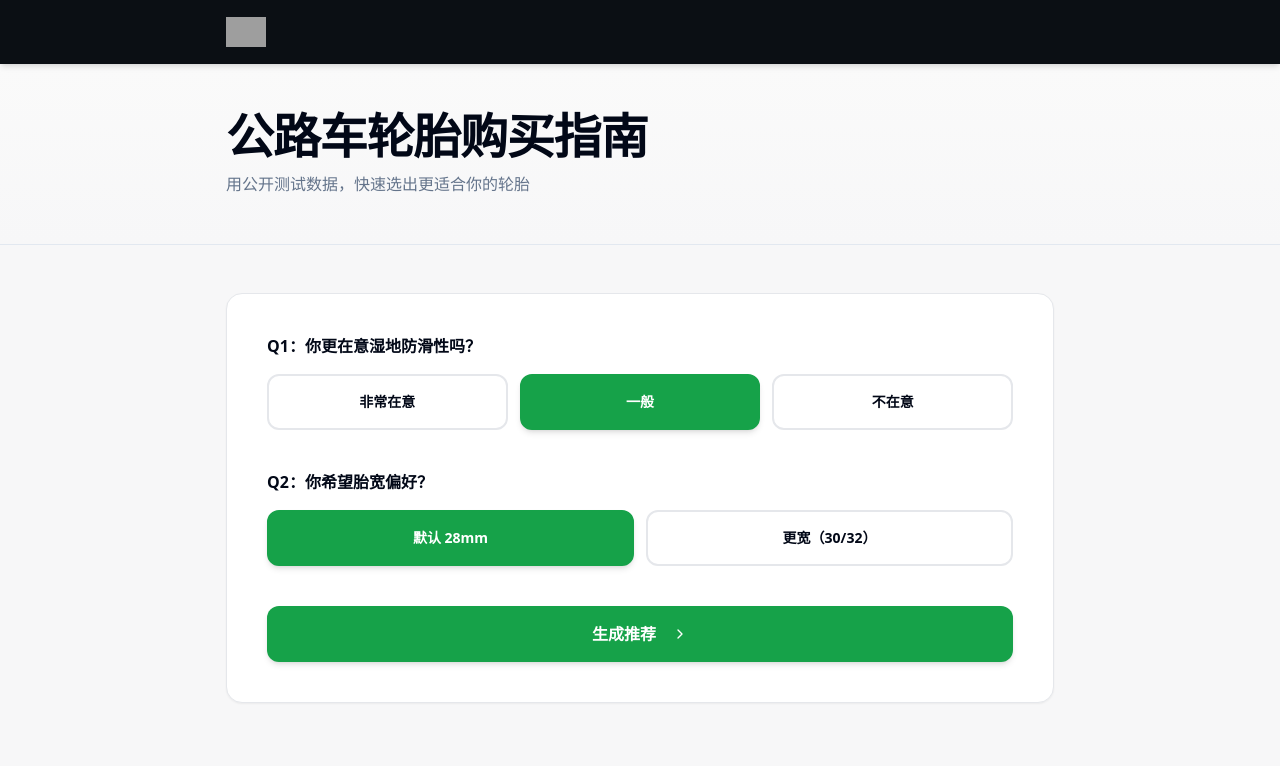
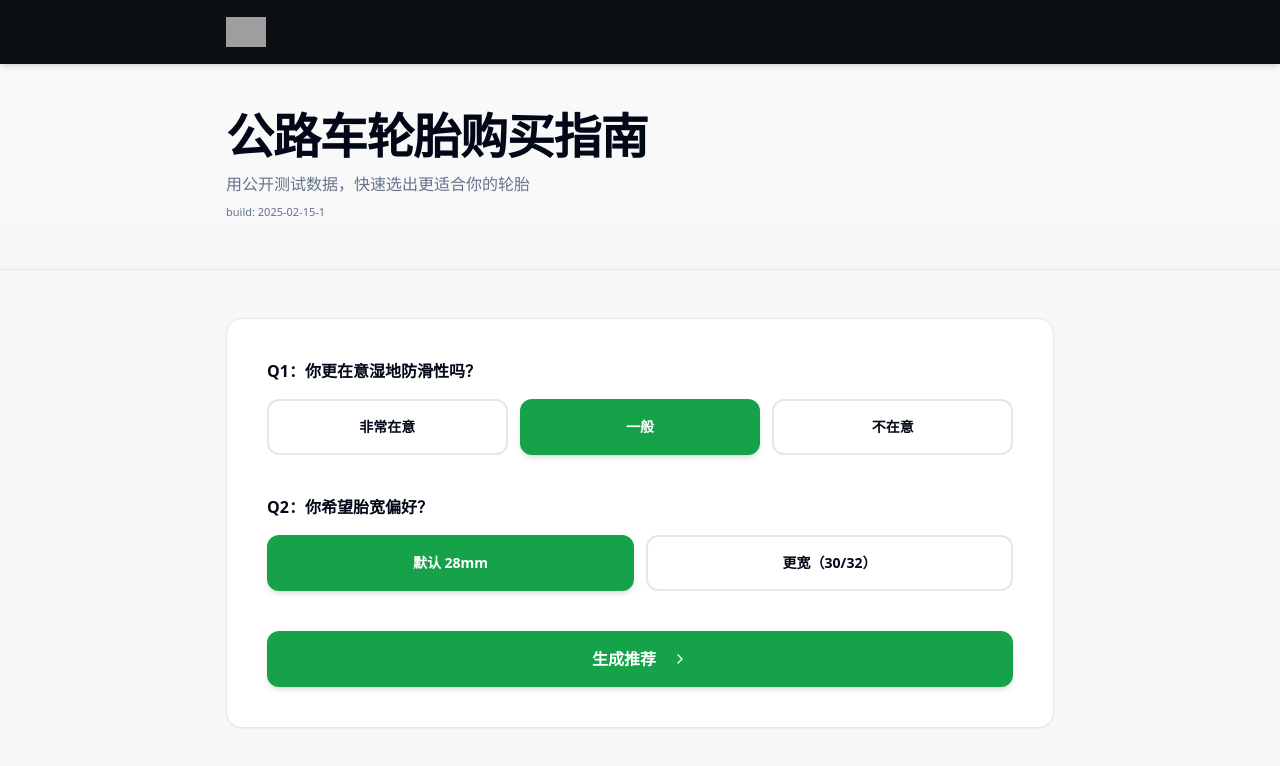
Before and after one commit to lcz423666-commits/road-bikef, a React (Vite) app: page / in a window 1280 px wide. Shown: the top 766 px of the page. Built offline with nearby package versions, Linux system fonts and the light colour scheme; grey boxes are pictures that could not be loaded.

Commit message:
chore: show build marker in hero

```diff
--- a/src/pages/Index.tsx
+++ b/src/pages/Index.tsx
@@ -378,6 +378,9 @@ export default function Index() {
             <p className="text-base text-muted-foreground font-normal">
               用公开测试数据，快速选出更适合你的轮胎
             </p>
+            <p className="mt-2 text-[11px] text-muted-foreground">
+              build: {BUILD_TAG}
+            </p>
           </div>
         </div>
       </section>
@@ -602,10 +605,6 @@ export default function Index() {
               </p>
             </div>
 
-            {/* Build marker */}
-            <div className="mt-3 text-[11px] text-muted-foreground">
-              build: {BUILD_TAG}
-            </div>
 
             {/* 反馈模块 */}
             <Card className="shadow-sm border border-[#e5e7eb] rounded-2xl overflow-hidden bg-white mt-6">
```
